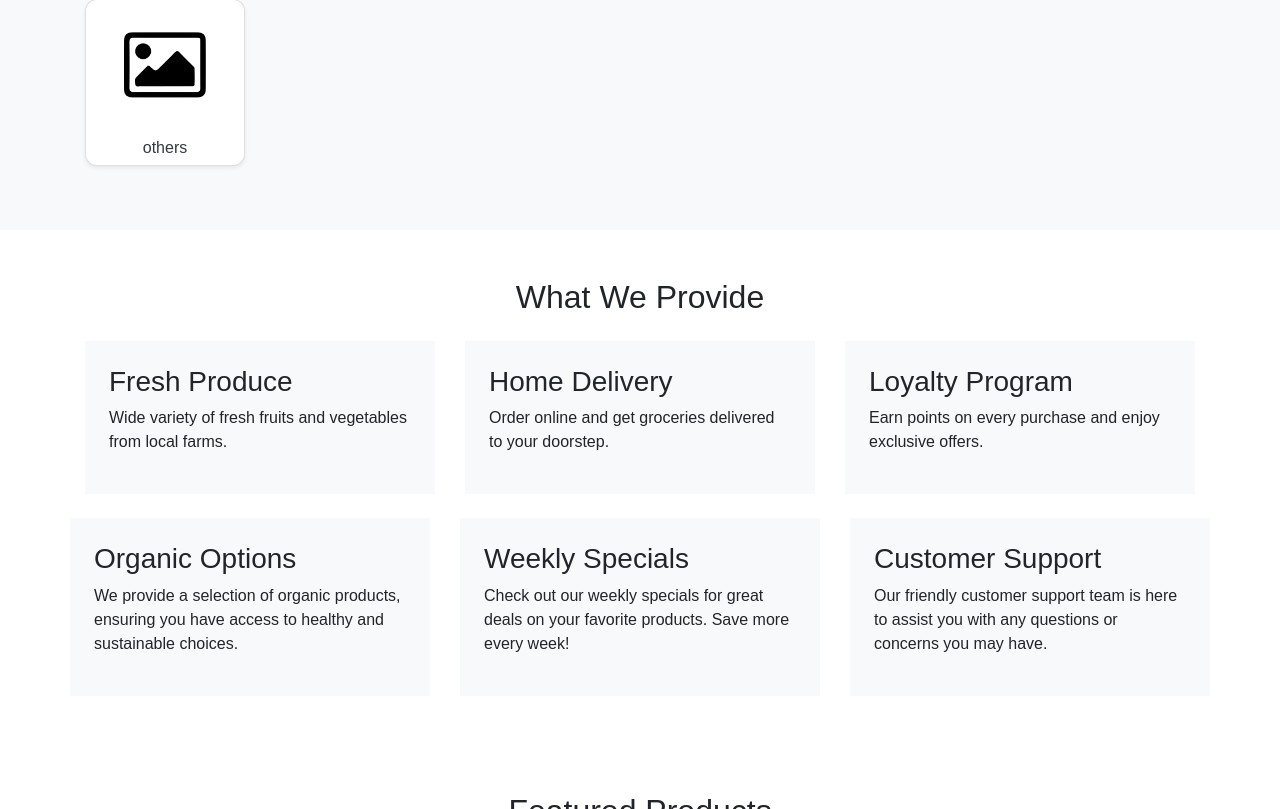
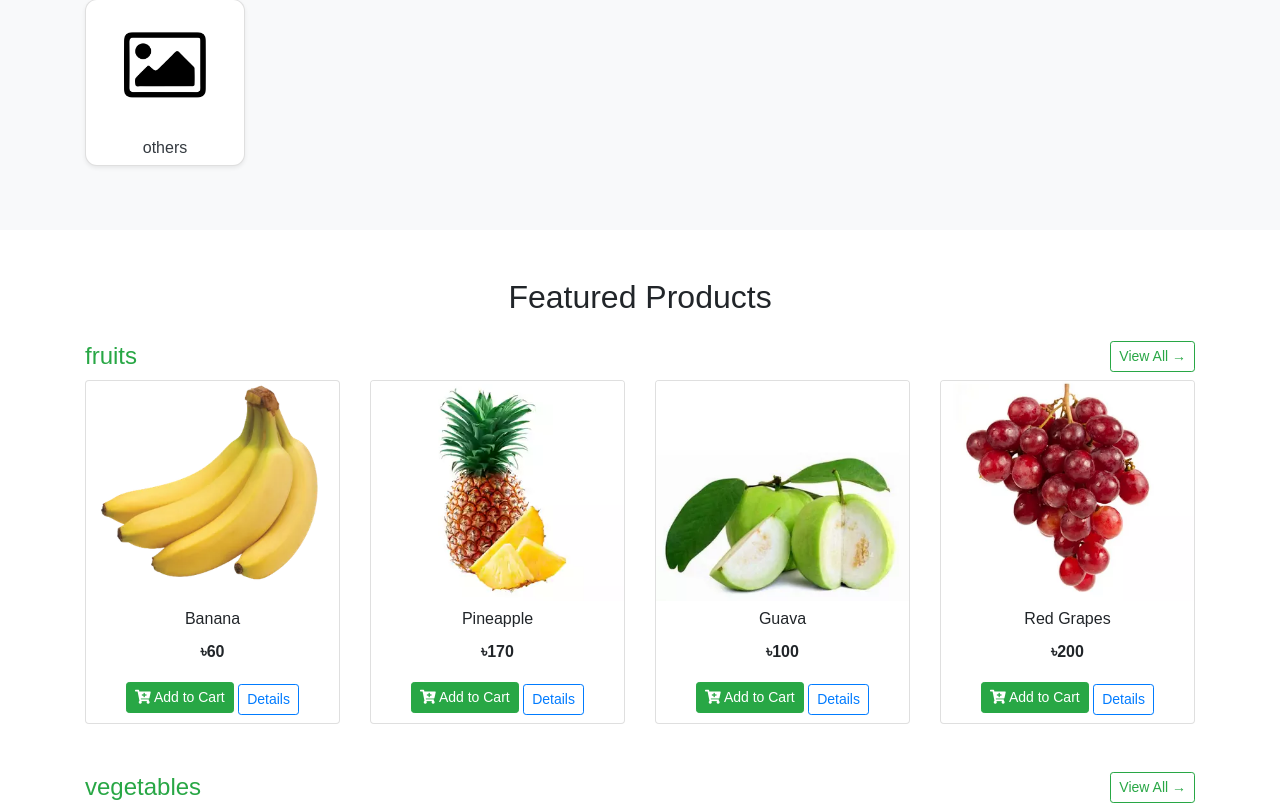
Before and after one commit to Siddiqua-Mukta/greenBasket, a PHP site: page /greenBasket/ in a window 1280 px wide. Shown: the part 1464-2273 px from the top of the page. Run offline with PHP 8.4, Linux system fonts and the light colour scheme; data comes from the database, SQL or seed files in the repository.

Commit message:
updated index,product_page,admin/index/manage_oders/manage_products

```diff
--- a/admin/manage_products.php
+++ b/admin/manage_products.php
@@ -124,10 +124,13 @@ include 'includes/header.php';
   </div>
 </div>
 
-<?php include 'includes/footer.php'; ?>
+
 
 <link rel="stylesheet" href="https://cdn.jsdelivr.net/npm/bootstrap-icons@1.10.5/font/bootstrap-icons.css">
 <script src="https://code.jquery.com/jquery-3.6.0.min.js"></script>
+<script src="https://code.jquery.com/jquery-3.6.0.min.js"></script>
+<script src="https://cdn.jsdelivr.net/npm/bootstrap@5.3.2/dist/js/bootstrap.bundle.min.js"></script>
+
 
 <script>
 // Load products function
@@ -209,3 +212,4 @@ nav a:hover { color:#28a745; }
     .table th, .table td { font-size: 14px; padding: 8px; }
 }
 </style>
+<?php //include 'includes/footer.php'; ?>
--- a/index.php
+++ b/index.php
@@ -1,4 +1,5 @@
 <?php include('db_connect.php'); ?>
+
 
 <!DOCTYPE html>
 <html lang="en">
@@ -139,7 +140,7 @@
         </div>
     </section>
 
-    <!-- Shop By Category Section -->
+<!-- Shop By Category Section -->
 <section class="py-5 bg-light">
     <div class="container">
         <h2 class="text-center mb-4">Shop by Category</h2>
@@ -155,7 +156,8 @@
                     $cat_id = isset($cat['id']) ? $cat['id'] : 0;
             ?>
             <div class="col-6 col-md-2 mb-3">
-                <a href="product_page.php?category_id=<?php echo $cat_id; ?>" class="text-decoration-none">
+                <a href="product_page.php?category=<?php echo $cat_id; ?>" class="text-decoration-none">
+
                     <div class="card category-card text-center h-100 shadow-sm">
                         <img src="image/<?php echo $cat_image; ?>" class="card-img-top p-2" alt="<?php echo $cat_name; ?>">
                         <div class="card-body p-2">
@@ -174,82 +176,70 @@
     </div>
 </section>
 
-    <!-- ✅ Features Section -->
-    <section class="py-5">
-        <div class="container">
-            <h2 class="text-center mb-4">What We Provide</h2>
-            <div class="row">
-                <div class="col-md-4">
-                    <div class="p-4 bg-light feature-box">
-                        <h3>Fresh Produce</h3>
-                        <p>Wide variety of fresh fruits and vegetables from local farms.</p>
-                    </div>
-                </div>
-                <div class="col-md-4">
-                    <div class="p-4 bg-light feature-box">
-                        <h3>Home Delivery</h3>
-                        <p>Order online and get groceries delivered to your doorstep.</p>
-                    </div>
-                </div>
-                <div class="col-md-4">
-                    <div class="p-4 bg-light feature-box">
-                        <h3>Loyalty Program</h3>
-                        <p>Earn points on every purchase and enjoy exclusive offers.</p>
-                    </div>
-                </div>
-                <div class="row mt-4">
-                    <div class="col-md-4">
-                        <div class="p-4 bg-light feature-box">
-                            <h3>Organic Options</h3>
-                            <p>We provide a selection of organic products, ensuring you have access to healthy and sustainable choices.</p>
-                        </div>
-                    </div>
-                    <div class="col-md-4">
-                        <div class="p-4 bg-light feature-box">
-                            <h3>Weekly Specials</h3>
-                            <p>Check out our weekly specials for great deals on your favorite products. Save more every week!</p>
-                        </div>
-                    </div>
-                    <div class="col-md-4">
-                        <div class="p-4 bg-light feature-box">
-                            <h3>Customer Support</h3>
-                            <p>Our friendly customer support team is here to assist you with any questions or concerns you may have.</p>
-                        </div>
-                    </div>
-                </div>
-            </div>
-        </div>
-    </section>
-
-    <!-- Products Section -->
+    <!-- Featured Products Section -->
 <section class="py-5">
     <div class="container">
         <h2 class="text-center mb-4">Featured Products</h2>
+
+        <?php
+        // Fetch all categories
+        $cat_query = mysqli_query($conn, "SELECT id, cat_title FROM category");
+
+        while($cat = mysqli_fetch_assoc($cat_query)){
+            $cat_id = $cat['id'];
+            $cat_name = $cat['cat_title'];
+
+            // 4 products per category
+            $prod_query = mysqli_query($conn, "SELECT * FROM products WHERE category_id = $cat_id LIMIT 4");
+
+            if(mysqli_num_rows($prod_query) > 0){
+        ?>
+
+        <!-- Category Title -->
+        <div class="d-flex justify-content-between align-items-center mb-2 mt-4">
+            <h4 class="text-success m-0"><?php echo $cat_name; ?></h4>
+
+            <!-- View All Button -->
+            <a href="product_page.php?category=<?php echo $cat_id; ?>"
+               class="btn btn-sm btn-outline-success">
+                View All &rarr;
+            </a>
+        </div>
+
         <div class="row">
-            <?php
-            $products = mysqli_query($conn, "SELECT * FROM products LIMIT 16");
-            while($row = mysqli_fetch_assoc($products)){
-                $prod_id = isset($row['id']) ? $row['id'] : 0;
-                $prod_name = isset($row['name']) ? $row['name'] : 'No Name';
-                $prod_image = isset($row['image']) ? $row['image'] : 'default.png';
-                $prod_price = isset($row['price']) ? $row['price'] : '0';
-            ?>
+            <?php while($row = mysqli_fetch_assoc($prod_query)){ ?>
             <div class="col-6 col-md-3 mb-4">
                 <div class="card product-card h-100 fade-in">
-                    <!-- Make only the image clickable -->
-                    <a href="product_details.php?id=<?php echo $prod_id; ?>">
-                        <img src="image/<?php echo $prod_image; ?>" class="card-img-top product-img" alt="<?php echo $prod_name; ?>">
+                    <a href="product_details.php?id=<?php echo $row['id']; ?>">
+                        <img src="image/<?php echo $row['image']; ?>"
+                             class="card-img-top product-img"
+                             alt="<?php echo $row['name']; ?>">
                     </a>
+
                     <div class="card-body text-center p-2">
-                        <h6 class="card-title"><?php echo $prod_name; ?></h6>
-                        <p><strong>৳<?php echo $prod_price; ?></strong></p>
-                        <button class="btn btn-sm btn-success">Add to Cart</button>
-                        <a href="product_details.php?id=<?php echo $prod_id; ?>" class="btn btn-sm btn-outline-primary mt-1">Details</a>
+                        <h6 class="card-title"><?php echo $row['name']; ?></h6>
+                        <p><strong>৳<?php echo $row['price']; ?></strong></p>
+
+                        <a href="product_page.php?add_to_cart=<?php echo $row['id']; ?>"
+                            class="btn btn-sm btn-success">
+                            <i class="fas fa-cart-plus"></i> Add to Cart
+                        </a>
+
+                        <a href="product_details.php?id=<?php echo $row['id']; ?>"
+                            class="btn btn-sm btn-outline-primary mt-1">Details
+                        </a>
                     </div>
+
                 </div>
             </div>
             <?php } ?>
         </div>
+
+        <?php
+            }
+        }
+        ?>
+
     </div>
 </section>
 
```
Also changed, not shown: admin/index.php (+11 -5 lines), admin/manage_orders.php (+48 -25 lines), product_page.php (+15 -7 lines), admin/uploads/category/default.png (added).
